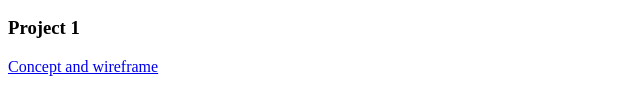
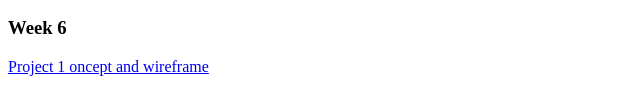
Before and after one commit to c34zhang/web2018, a plain HTML site: page index.html in a window 1280 px wide. Shown: the part 695-797 px from the top of the page, 0-640 px from the left. Drawn offline with Linux system fonts and the light colour scheme.

Commit message:
Update index.html

```diff
--- a/index.html
+++ b/index.html
@@ -29,7 +29,7 @@
         <a href="demonstration_5/index.html">Demonstration 5</a><br>
         <a href="exercise_5/index.html">Exercise 5</a><br>
         <a href="response_5/index.html">Response 5</a><br>
-      <h3>Project 1</h3>
-        <a href="Project 1/project1_wireframe.pdf" download>Concept and wireframe</a>
+      <h3>Week 6 </h3>
+        <a href="Project 1/project1_wireframe.pdf" download>Project 1 oncept and wireframe</a>
     </body>
 </html>
```
